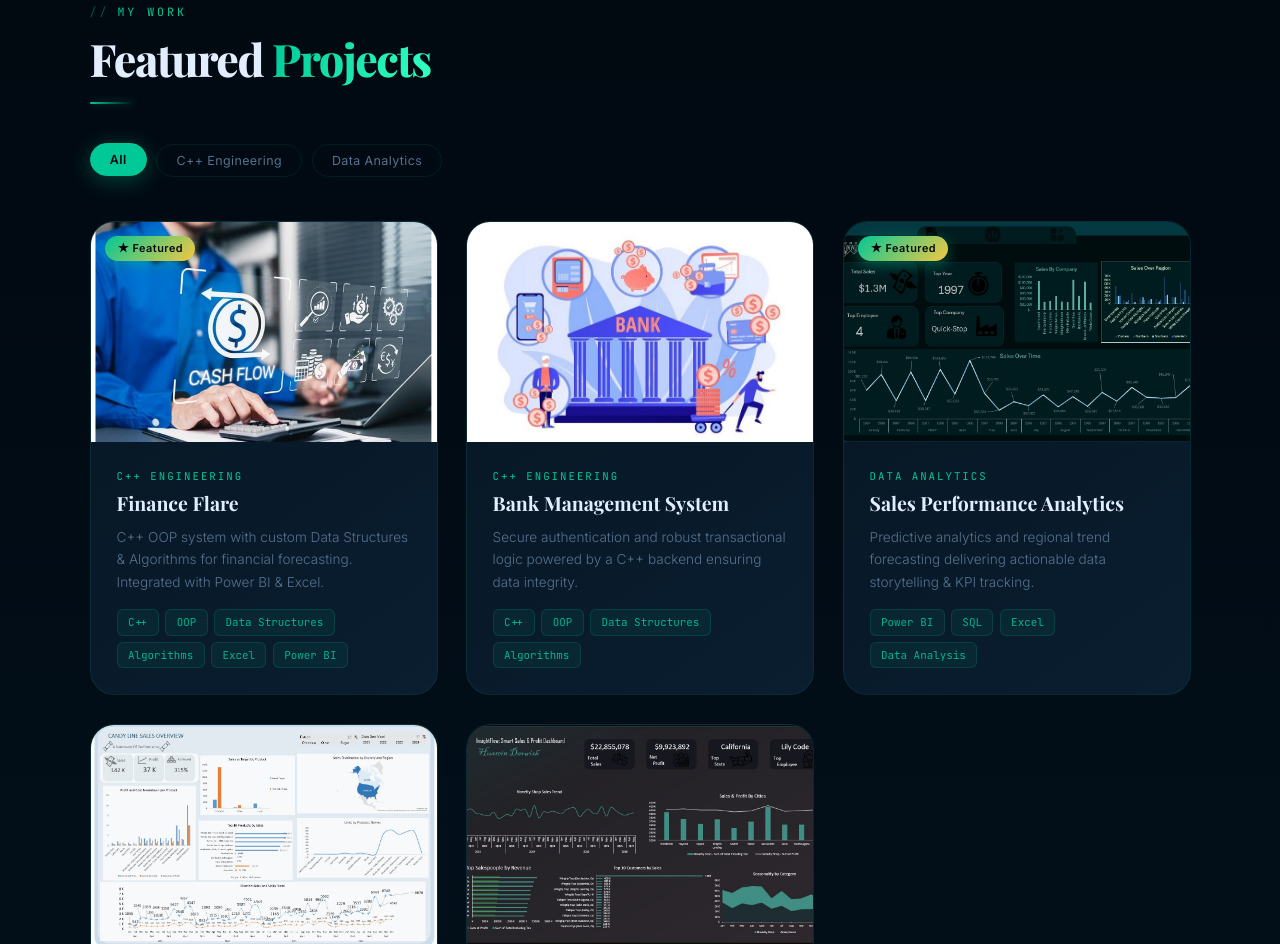
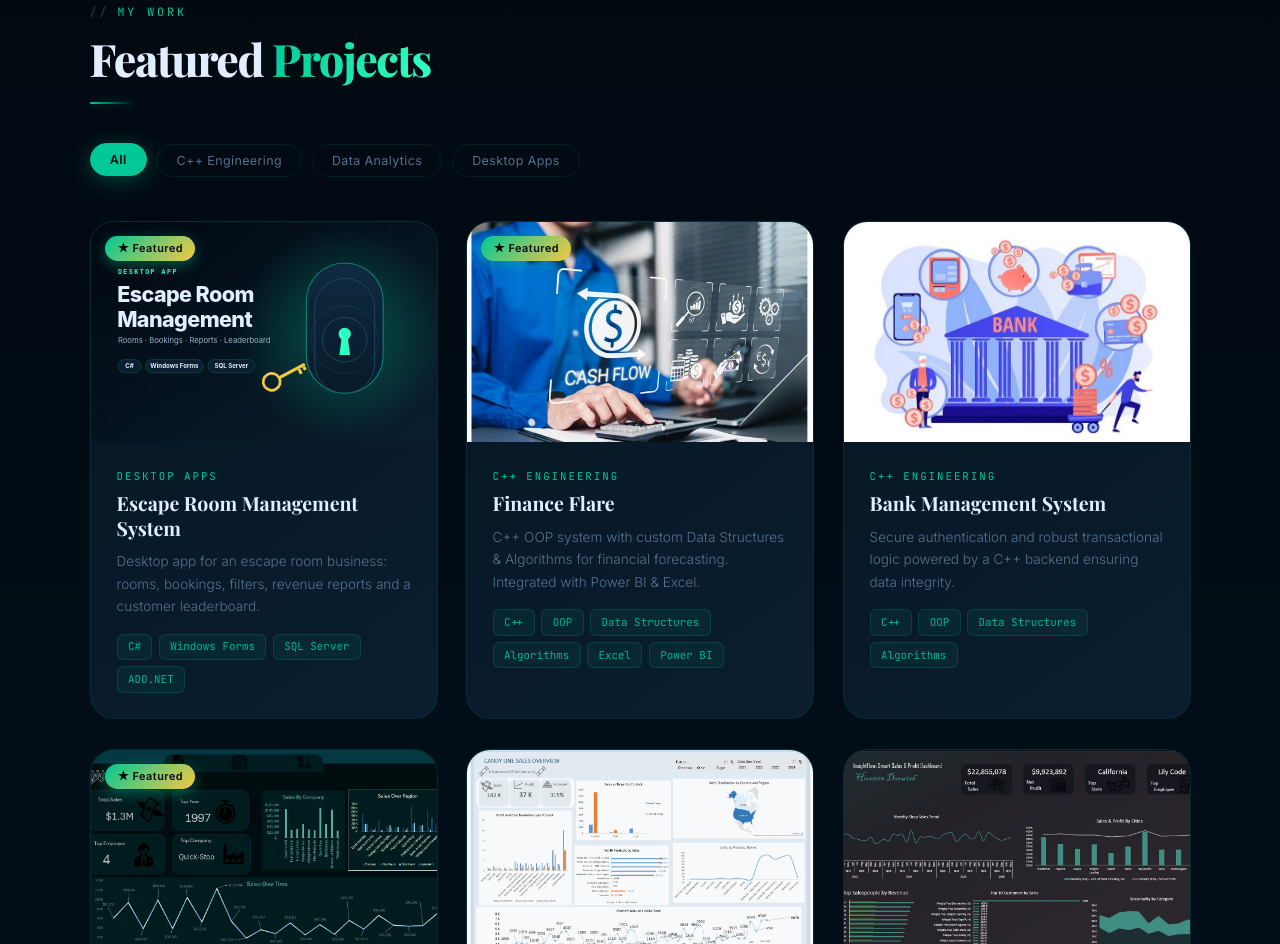
Before and after one commit to HusseinHany/HusseinHany.github.io, a plain HTML site: page index.html in a window 1280 px wide. Shown: the part 3113-4057 px from the top of the page. Drawn offline with nearby package versions, Linux system fonts and the light colour scheme.

Commit message:
Add the Escape Room Management System to the portfolio

```diff
--- a/index.html
+++ b/index.html
@@ -230,6 +230,7 @@
       <button class="fp on" data-c="All" aria-pressed="true">All</button>
       <button class="fp" data-c="C++ Engineering" aria-pressed="false">C++ Engineering</button>
       <button class="fp" data-c="Data Analytics" aria-pressed="false">Data Analytics</button>
+      <button class="fp" data-c="Desktop Apps" aria-pressed="false">Desktop Apps</button>
     </div>
     <div class="pj-grid" id="pj-g" role="list" aria-label="Projects"></div>
   </div>
@@ -314,6 +315,7 @@ const IMG_PROJ2 = "img/project-2.jpg";
 const IMG_PROJ3 = "img/project-3.jpg";
 const IMG_PROJ4 = "img/project-4.jpg";
 const IMG_PROJ5 = "img/project-5.jpg";
+const IMG_PROJ6 = "img/project-6.svg";
 
 
 </script>
--- a/js/data.js
+++ b/js/data.js
@@ -42,6 +42,13 @@ const CONTACT_EMAIL = 'hussein27007@gmail.com';
 
 /* ─── PROJECTS DATA ─── */
 const PJS = [
+  {id:6,title:'Escape Room Management System',cat:'Desktop Apps',feat:true,
+   desc:'Desktop app for an escape room business: rooms, bookings, filters, revenue reports and a customer leaderboard.',
+   full:'Designed and built from A to Z with C# Windows Forms and SQL Server, from the database schema to every screen. Staff sign in, manage themed rooms and bookings, filter bookings by customer, room, status and date, see revenue and booking reports for any date range, and rank customers by what they have spent. One shared theme gives every screen rounded, colour-coded buttons with hover and press feedback, and all database queries use parameters.',
+   hl:['Login with staff accounts','Dashboard with today\'s bookings and revenue','Booking filters and revenue reports','Customer leaderboard','One consistent theme across all 7 screens'],
+   img:IMG_PROJ6,
+   tech:['C#','Windows Forms','SQL Server','ADO.NET'],
+   github:'https://github.com/HusseinHany/EscapeRoomBookingSystem'},
   {id:1,title:'Finance Flare',cat:'C++ Engineering',feat:true,
    desc:'C++ OOP system with custom Data Structures & Algorithms for financial forecasting. Integrated with Power BI & Excel.',
    full:'Built with C++ and OOP principles, utilizing custom Data Structures and Algorithms for financial forecasting. Features real-time expense tracking, income categorization, investment portfolio analysis, and predictive financial modeling.',
```
Also changed, not shown: img/project-6.svg (added).
